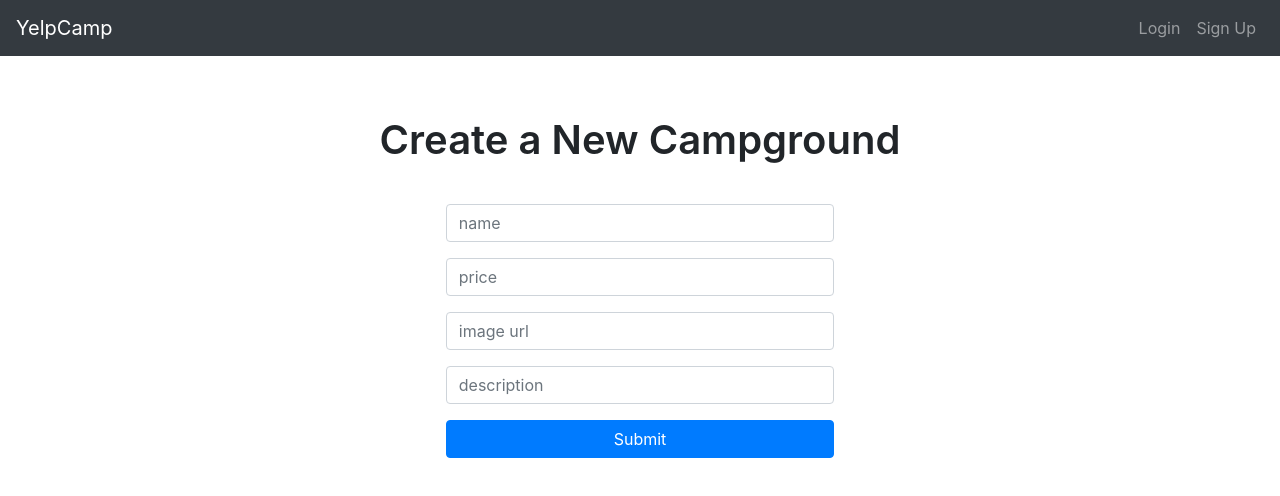
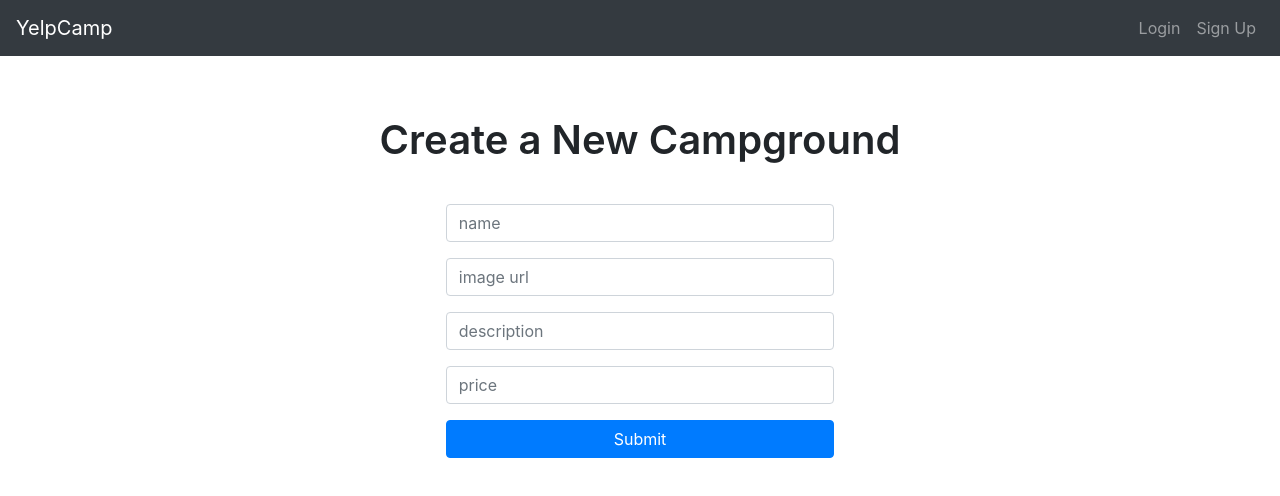
Before and after one commit to hnekhniadovich/yelpcamp, a React (Create React App) app in the folder client/: page /camps/new in a window 1280 px wide. Shown: the top 496 px of the page. Built offline with nearby package versions, Linux system fonts and the light colour scheme.

Commit message:
camp create

```diff
--- a/client/src/actions/index.js
+++ b/client/src/actions/index.js
@@ -2,8 +2,8 @@ import camps from '../apis/camps';
 
 import {
     FETCH_CAMPS,
-    FETCH_CAMP
-    // CREATE_CAMP,
+    FETCH_CAMP,
+    CREATE_CAMP
     // EDIT_CAMP,
     // DELETE_CAMP
  } from './types';
@@ -19,3 +19,14 @@ export const fetchCamp = (id) => async dispatch => {
 
     dispatch({ type: FETCH_CAMP, payload: response.data });
 };
+
+export const createCamp = formValues => async (dispatch) => {
+    const response = await camps.post('/camps', { ...formValues } );
+
+    dispatch({ type: CREATE_CAMP, payload: response.data });
+
+    //Do some programmatic navigation to
+    //get the user back to the root route
+
+    //history.push('/');
+}
--- a/client/src/components/camps/CampCreate.js
+++ b/client/src/components/camps/CampCreate.js
@@ -1,31 +1,98 @@
-import React from 'react';
+import React, { Component } from 'react';
+import { Field, reduxForm } from 'redux-form';
+import { Button } from 'react-bootstrap';
+import { connect } from 'react-redux';
+import { createCamp } from '../../actions';
 
-import { Form, Button } from 'react-bootstrap';
+class CampCreate extends Component {
 
-const CampCreate = () => {
-    return (
-        <div className="container" style={{marginTop: '60px'}}>
+    renderError({ error, touched }) {
+        if(touched && error) {
+            return (
+                <div className="alert alert-danger" role="alert">
+                    <div className="header">{error}</div>
+                </div>
+            )
+        }
+    }
+
+    renderInput = ({ input, placeholder, type, meta }) => {
+        return (
+            <div className="form-group">
+                <input className="form-control" autoComplete="off"
+                    {...input}
+                    type={type}
+                    placeholder={placeholder}/>
+                {this.renderError(meta)}
+            </div>
+        )
+    }
+
+    onSubmit = (formValues) => {
+        this.props.createCamp(formValues);
+    }
+
+    render() {
+        return (
+            <div className="container" style={{marginTop: '60px'}}>
                 <h1 style={{textAlign: 'center', fontWeight: 600}}>Create a New Campground</h1>
                 <div style={{width: '35%', margin: '40px auto'}}>
-                    <Form>
-                        <Form.Group controlId="formGridName">
-                            <Form.Control placeholder="name" type="text" />
-                        </Form.Group>
-                        <Form.Group controlId="formGridPrice">
-                            <Form.Control placeholder="price" />
-                        </Form.Group>
-                        <Form.Group controlId="formGridImageUrl">
-                            <Form.Control placeholder="image url" />
-                        </Form.Group>
-                        <Form.Group controlId="formGridDescription">
-                            <Form.Control placeholder="description" />
-                        </Form.Group>
+                    <form onSubmit={this.props.handleSubmit(this.onSubmit)}>
+                        <Field
+                            name="name"
+                            component={this.renderInput}
+                            type="text"
+                            placeholder="name"/>
+                        <Field
+                            name="imageUrl"
+                            component={this.renderInput}
+                            type="text"
+                            placeholder="image url"/>
+                        <Field
+                            name="description"
+                            component={this.renderInput}
+                            type="text"
+                            placeholder="description"/>
+                        <Field
+                            name="price"
+                            component={this.renderInput}
+                            type="text"
+                            placeholder="price"/>
                         <Button variant="primary" type="submit" style={{width: '100%'}}>Submit</Button>
-                    </Form>
+                    </form>
                 </div>
             </div>
-
-    )
+        )
+    }
 }
 
-export default CampCreate;
+const validate = (formValues) => {
+    const errors = {};
+
+    if(!formValues.name) {
+        errors.name = 'You must enter a name';
+    }
+
+    if(!formValues.imageUrl) {
+        errors.imageUrl = 'You must enter an image URL';
+    }
+
+    if(!formValues.description) {
+        errors.description = 'You must enter a description';
+    }
+
+    if(!formValues.price) {
+        errors.price = 'You must enter a price';
+    } else if(isNaN(Number(formValues.price))) {
+        errors.price = 'Must be a number';
+    }
+
+    return errors;
+}
+
+const formWrapped = reduxForm({
+    form: 'campCreate',
+    validate
+})(CampCreate);
+
+export default connect(null, { createCamp })(formWrapped)
--- a/client/src/components/camps/CampList.js
+++ b/client/src/components/camps/CampList.js
@@ -13,6 +13,7 @@ class CampList extends Component {
     }
 
     renderCards() {
+        console.log(this.props.camps);
         return this.props.camps.map((camp) => {
             return (
                 <div className="col-md-3 col-sm-6" style={{margin: "10px 0"}} key={camp._id}>
--- a/client/src/reducers/campReducer.js
+++ b/client/src/reducers/campReducer.js
@@ -1,5 +1,9 @@
 import _ from 'lodash';
-import { FETCH_CAMPS, FETCH_CAMP } from '../actions/types';
+import {
+    FETCH_CAMPS,
+    FETCH_CAMP,
+    CREATE_CAMP
+} from '../actions/types';
 
 export default (state={}, action) => {
     switch(action.type) {
@@ -7,6 +11,8 @@ export default (state={}, action) => {
             return {...state, ..._.mapKeys(action.payload, '_id') };
         case FETCH_CAMP:
             return {...state, [action.payload._id]: action.payload };
+        case CREATE_CAMP:
+            return {...state, [action.payload.id]: action.payload };
     default:
         return state;
     }
```
Also changed, not shown: 2 other files (tests, documents, lock files or other folders).
